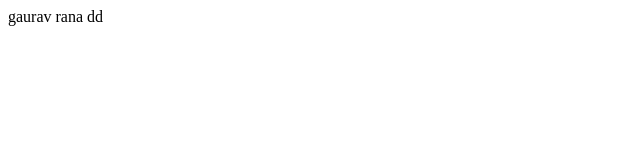
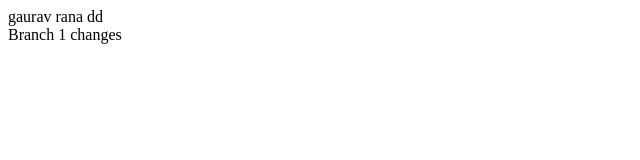
Before and after one commit to grana601/TestingRepo, a plain HTML site: page Index.html in a window 1280 px wide. Shown: the whole page, without its empty margins (0-640 px from the left). Drawn offline with Linux system fonts and the light colour scheme.

Commit message:
Testing branch1 summry
Testing branch1 desc

```diff
--- a/Index.html
+++ b/Index.html
@@ -1,3 +1,9 @@
 <div>
 gaurav rana dd
 </div>
+
+
+<div>
+
+    Branch 1 changes
+</div>
```
